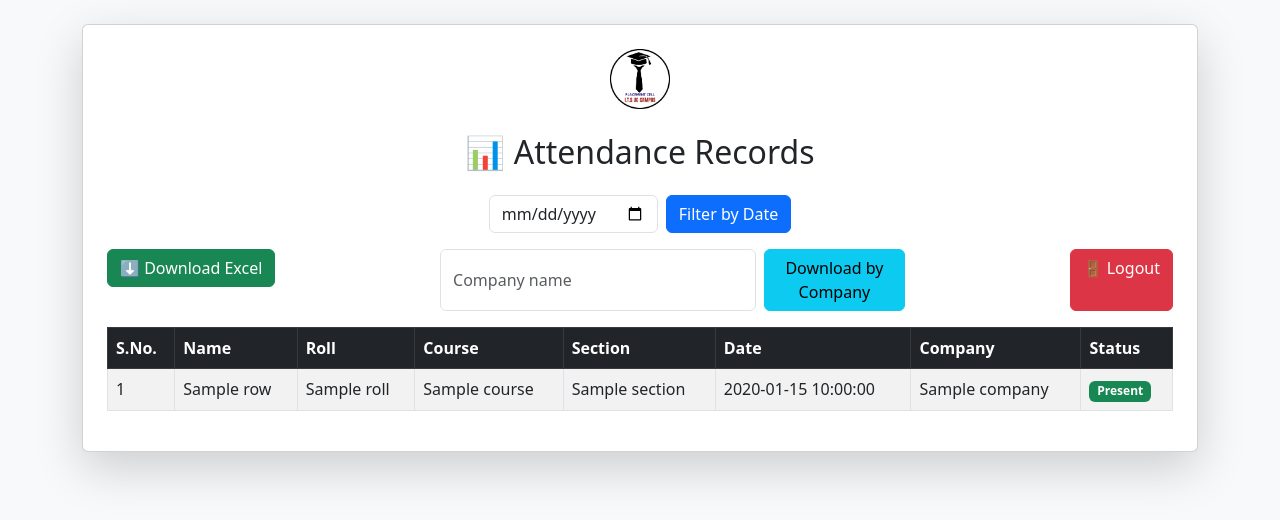
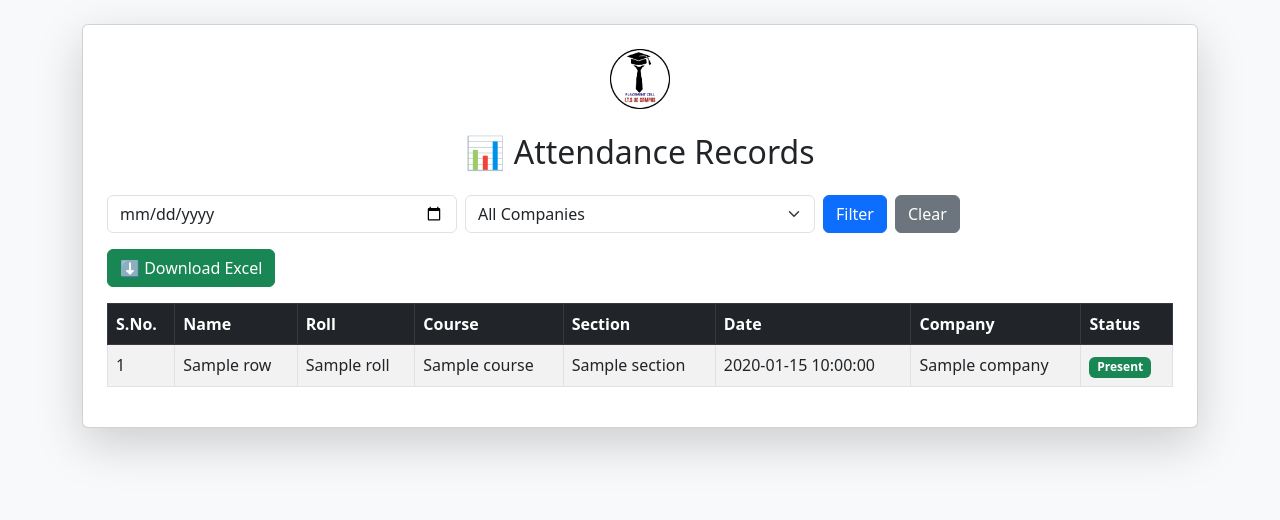
Before and after one commit to abhijha30/placement-attendance, a Flask app: template templates/records.html in a window 1280 px wide. Shown: the top 520 px of the page. Run offline with Flask 3, Linux system fonts and the light colour scheme; the template is opened without the code that fills it: most values are stand-ins (such as "Sample title", 1, 10 or a date in 2020).

Commit message:
Update records.html

```diff
--- a/templates/records.html
+++ b/templates/records.html
@@ -21,26 +21,33 @@
 
       <h2 class="text-center mb-4">📊 Attendance Records</h2>
 
-      <!-- Date Filter Form -->
-      <form method="GET" action="/records" class="d-flex justify-content-center mb-3">
-        <input type="date" name="filter_date" class="form-control w-auto me-2" value="{{ selected_date }}">
-        <button type="submit" class="btn btn-primary">Filter by Date</button>
+      <!-- Filter Form (Date + Company) -->
+      <form method="GET" action="/records" class="row g-2 mb-3">
+        <div class="col-md-4">
+          <input type="date" name="filter_date" class="form-control" value="{{ selected_date }}">
+        </div>
+        <div class="col-md-4">
+          <select name="filter_company" class="form-select">
+            <option value="All" {% if selected_company == "All" %}selected{% endif %}>All Companies</option>
+            <option value="TCS" {% if selected_company == "TCS" %}selected{% endif %}>TCS</option>
+            <option value="Infosys" {% if selected_company == "Infosys" %}selected{% endif %}>Infosys</option>
+            <option value="Wipro" {% if selected_company == "Wipro" %}selected{% endif %}>Wipro</option>
+            <!-- Add more companies here manually or make it dynamic later -->
+          </select>
+        </div>
+        <div class="col-md-4 d-flex">
+          <button type="submit" class="btn btn-primary me-2">Filter</button>
+          <a href="/records" class="btn btn-secondary">Clear</a>
+        </div>
       </form>
 
-      <!-- Download Buttons -->
-      <div class="d-flex justify-content-between mb-3">
-        <form method="GET" action="/download">
+      <!-- Download Button -->
+      <div class="mb-3">
+        <form method="GET" action="/download" class="d-flex">
           <input type="hidden" name="filter_date" value="{{ selected_date }}">
+          <input type="hidden" name="filter_company" value="{{ selected_company }}">
           <button type="submit" class="btn btn-success">⬇ Download Excel</button>
         </form>
-
-        <form method="POST" action="/download_company" class="d-flex">
-          <input type="text" name="company" class="form-control me-2" placeholder="Company name" required>
-          <input type="hidden" name="filter_date" value="{{ selected_date }}">
-          <button type="submit" class="btn btn-info">Download by Company</button>
-        </form>
-
-        <a href="/logout" class="btn btn-danger">🚪 Logout</a>
       </div>
 
       <!-- Records Table -->
```
